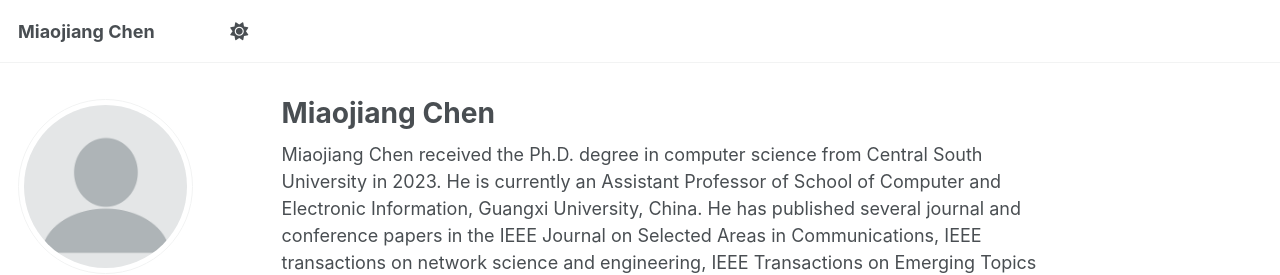
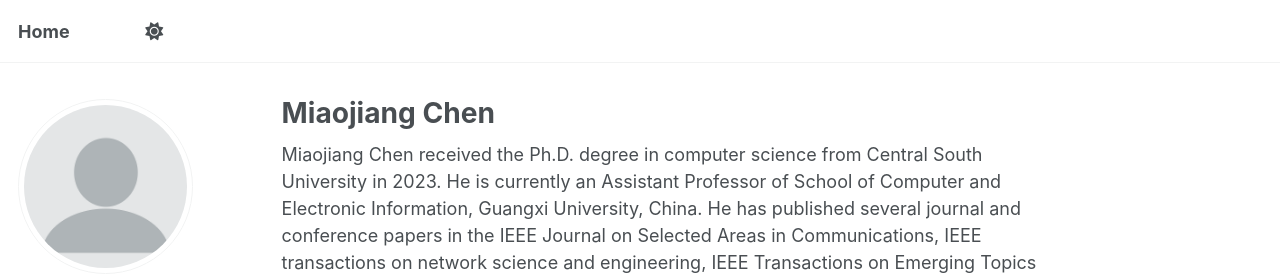
Before and after one commit to mjchen-cs/mjchen-cs.github.io, a Jekyll site: the page built from _pages/about.md, in a window 1280 px wide. Shown: the top 275 px of the page. Built offline with Jekyll 4.4.1, drawn with Linux system fonts in a browser that asks for light colours; some web fonts are replaced.

Commit message:
_config.yml

```diff
--- a/_config.yml
+++ b/_config.yml
@@ -9,7 +9,7 @@
 # Basic Site Settings
 locale                   : "en-US"
 site_theme               : "default"
-title                    : "Miaojiang Chen"
+title                    : "Home"
 title_separator          : "-"
 name                     : &name "Your Name"
 description              : &description "personal description"
```
